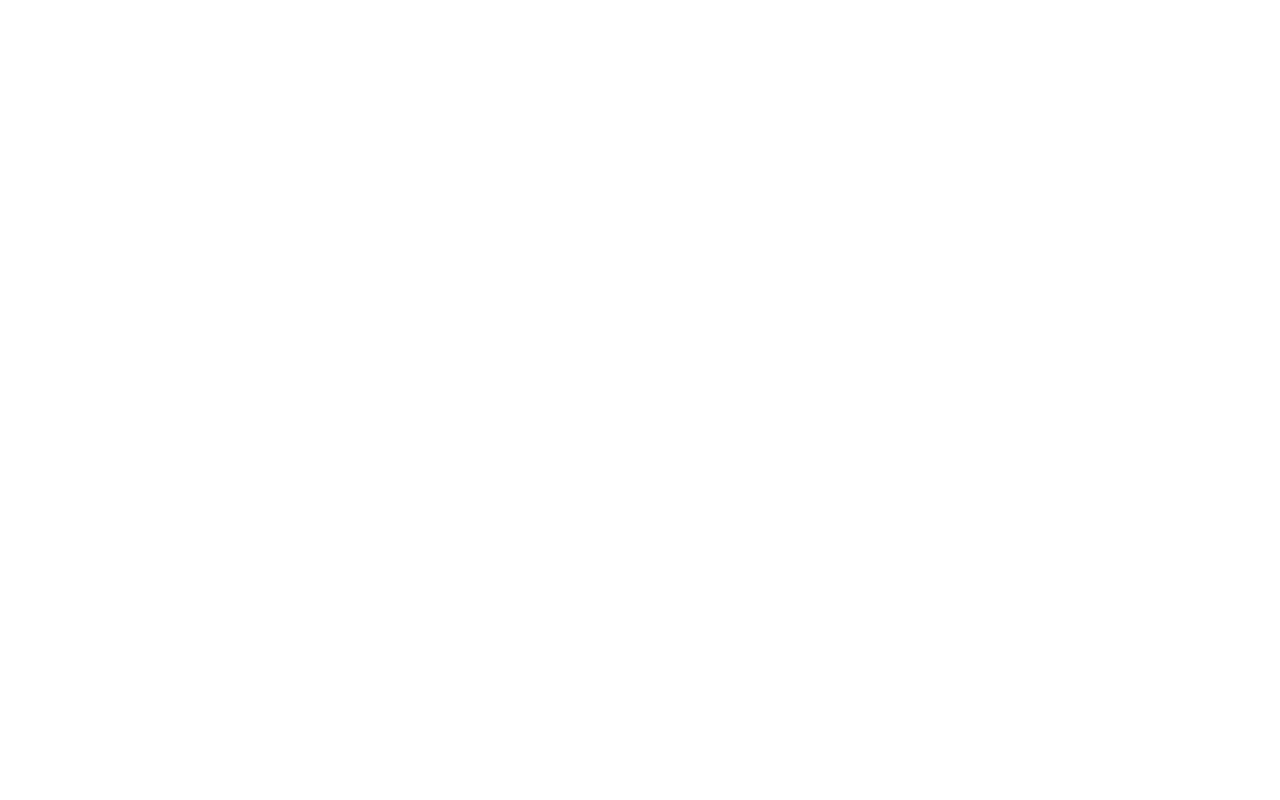
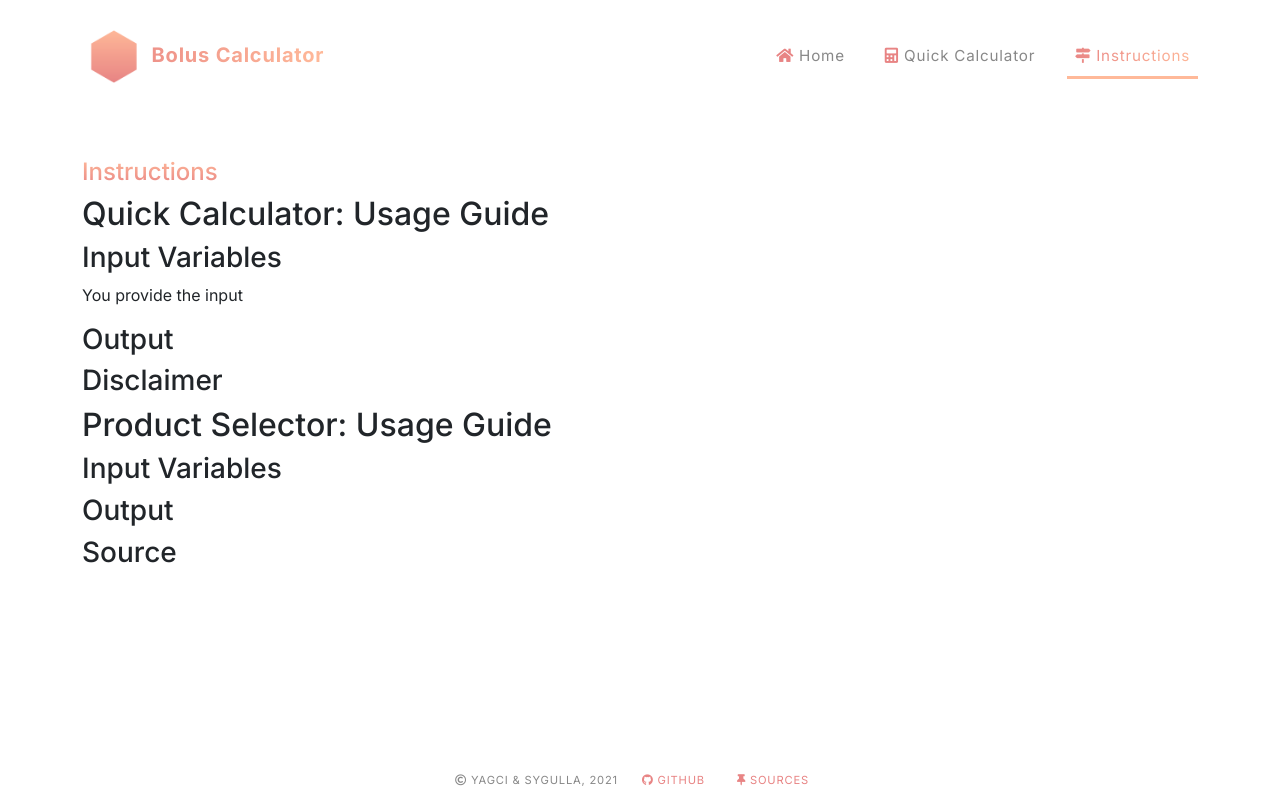
Before and after one commit to yagci/bolus_calculator, a plain HTML site: page instructions.html in a window 1280 px wide. Drawn offline with nearby package versions, Linux system fonts and the light colour scheme; a web font is replaced by a local one.

Commit message:
add instructions

```diff
--- a/instructions.html
+++ b/instructions.html
@@ -0,0 +1,63 @@
+<!doctype html>
+<html lang="en">
+  <head>
+    <!-- Required meta tags -->
+    <meta charset="utf-8">
+    <meta name="viewport" content="width=device-width, initial-scale=1">
+
+    <!-- Bootstrap CSS -->
+    <link href="https://cdn.jsdelivr.net/npm/bootstrap@5.0.0-beta1/dist/css/bootstrap.min.css" rel="stylesheet" integrity="sha384-giJF6kkoqNQ00vy+HMDP7azOuL0xtbfIcaT9wjKHr8RbDVddVHyTfAAsrekwKmP1" crossorigin="anonymous">
+    <link rel="stylesheet" href="https://cdnjs.cloudflare.com/ajax/libs/font-awesome/5.15.1/css/all.min.css" integrity="sha512-+4zCK9k+qNFUR5X+cKL9EIR+ZOhtIloNl9GIKS57V1MyNsYpYcUrUeQc9vNfzsWfV28IaLL3i96P9sdNyeRssA==" crossorigin="anonymous">
+    <link href="static/custom.css" rel="stylesheet">
+    <title>Bolus Calculator</title>
+  </head>
+  <body>
+    <nav class="navbar navbar-expand-lg fixed-top navbar-light">
+      <div class="container">
+        <a href="index.html" class="navbar-brand">
+          <img src="static/favicon1.png" alt="" height="64"> Bolus Calculator
+        </a>
+        <button class="navbar-toggler" type="button" data-bs-toggle="collapse" data-bs-target="#nav1" aria-controls="nav1" aria-expanded="False" aria-label="Toggle navigation">
+          <i class="fas fa-bars"></i>
+        </button>
+        <div class="collapse navbar-collapse" id="nav1">
+          <div class="navbar-nav ms-auto">
+            <a class="nav-link ms-4" href="index.html"><i class="fas fa-home"></i> Home</a>
+            <a class="nav-link ms-4" href="quick-calc.html"><i class="fas fa-calculator"></i> Quick Calculator</a>
+            <a class="nav-link ms-4 active" href="instructions.html"><i class="fas fa-map-signs"></i> Instructions</a>
+          </div>
+        </div>
+      </div>
+    </nav>
+
+    <div class="container instructions py-5">
+        <div class="row align-items-center">
+            <div class="col">
+                <h1>Instructions</h1>
+                <h2>Quick Calculator: Usage Guide</h2>
+                <h3>Input Variables</h3>
+                <p>You provide the input</p>
+                <h3>Output</h3>
+                <h3>Disclaimer</h3>
+                <h2>Product Selector: Usage Guide</h2>
+                <h3>Input Variables</h3>
+                <h3>Output</h3>
+                <h3>Source</h3>
+            </div>
+          </div>
+    </div>
+
+    <footer class="fixed-bottom">
+      <div class="container-fluid bg-white">
+        <nav class="nav justify-content-center">
+          <span class="navbar-text pe-2"><i class="far fa-copyright"></i> yagci & sygulla, 2021</span>
+          <a class="nav-link" href="#"><i class="fab fa-github"></i> Github</a>
+          <a class="nav-link" href="sources.html"><i class="fas fa-thumbtack"></i> Sources</a>
+        </nav>
+      </div>
+    </footer>
+
+    <script src="https://code.jquery.com/jquery-3.5.1.min.js" integrity="sha256-9/aliU8dGd2tb6OSsuzixeV4y/faTqgFtohetphbbj0=" crossorigin="anonymous"></script>
+    <script src="https://cdn.jsdelivr.net/npm/bootstrap@5.0.0-beta1/dist/js/bootstrap.bundle.min.js" integrity="sha384-ygbV9kiqUc6oa4msXn9868pTtWMgiQaeYH7/t7LECLbyPA2x65Kgf80OJFdroafW" crossorigin="anonymous"></script>
+  </body>
+</html>
--- a/static/custom.css
+++ b/static/custom.css
@@ -61,6 +61,7 @@ h1, h2, h3, h4, h5, h6 {
     border-bottom: 3px solid #d5d5d5;
     background: -webkit-linear-gradient(0deg, #E88484, #FFB999);
     -webkit-background-clip: text;
+    background-clip: text;
     -webkit-text-fill-color: transparent;
     border-color: #FFB999;
     transition: .6s;
@@ -75,6 +76,7 @@ h1, h2, h3, h4, h5, h6 {
     background: -webkit-linear-gradient(0deg, #E88484, #FFB999);
     font-weight: 700;
     -webkit-background-clip: text;
+    background-clip: text;
     -webkit-text-fill-color: transparent;
     transition: .6s;
 }
@@ -82,6 +84,7 @@ h1, h2, h3, h4, h5, h6 {
 .navbar-brand:hover {
     background: -webkit-linear-gradient(270deg,#FFB999, #E88484);
     -webkit-background-clip: text;
+    background-clip: text;
     -webkit-text-fill-color: transparent;
     transition: .6s;
 }
@@ -121,3 +124,11 @@ footer {
     font-weight: 500;
     padding-left: 5px;
 }
+
+.instructions h1{
+    font-size: 1.5rem;
+    background: -webkit-linear-gradient(90deg, #E88484, #FFB999);
+    -webkit-background-clip: text;
+    background-clip: text;
+    -webkit-text-fill-color: transparent;
+}
```
Also changed, not shown: quick-calc.html (+2 -2 lines).
